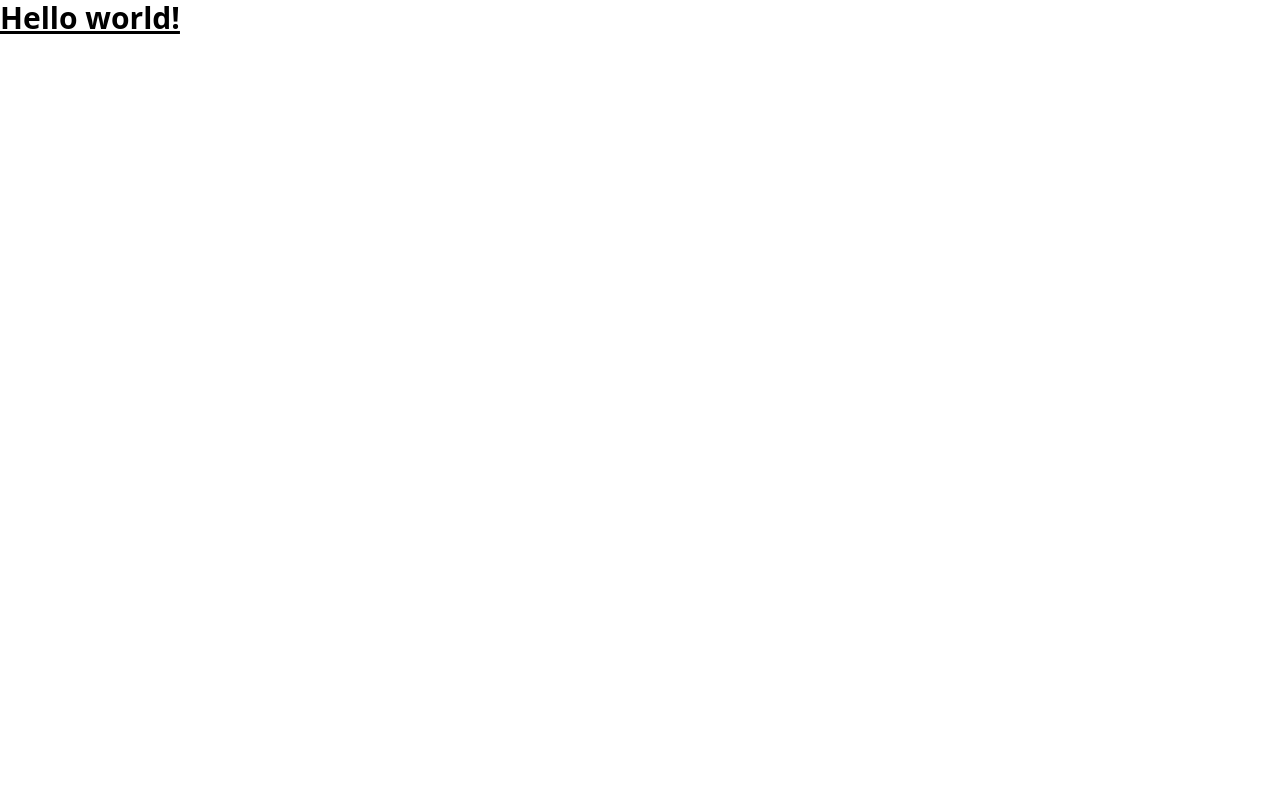
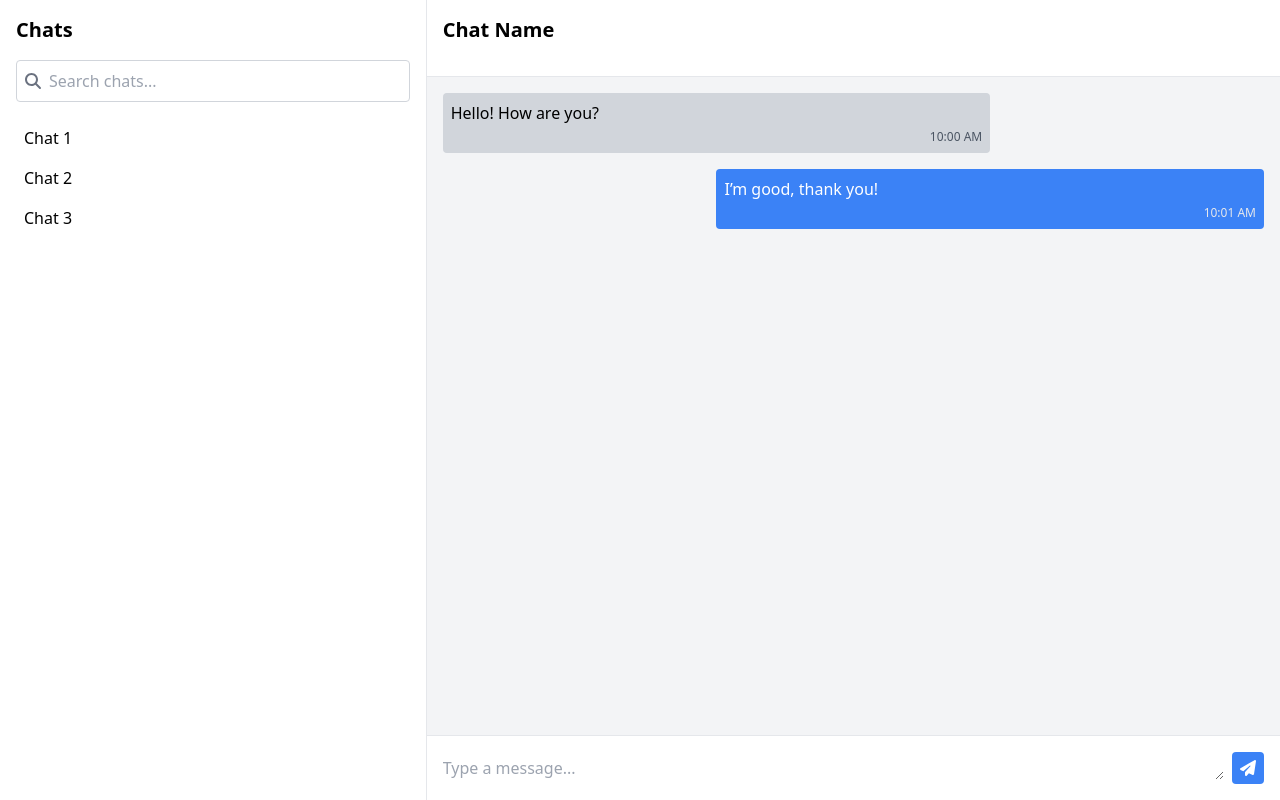
Before and after one commit to GabrielAlfaro07/Distributed-Chat-System, a React (Vite) app in the folder distributed-chat-system/: page / in a window 1280 px wide. Built offline with nearby package versions, Linux system fonts and the light colour scheme.

Commit message:
feat: added base screen for chat system

```diff
--- a/distributed-chat-system/package.json
+++ b/distributed-chat-system/package.json
@@ -10,6 +10,8 @@
     "preview": "vite preview"
   },
   "dependencies": {
+    "@fortawesome/free-solid-svg-icons": "^6.6.0",
+    "@fortawesome/react-fontawesome": "^0.2.2",
     "react": "^18.3.1",
     "react-dom": "^18.3.1"
   },
--- a/distributed-chat-system/src/App.jsx
+++ b/distributed-chat-system/src/App.jsx
@@ -1,3 +1,7 @@
+// App.tsx
+import React from "react";
+import HomeScreen from "./components/screens/HomeScreen";
+
 export default function App() {
-  return <h1 className="text-3xl font-bold underline">Hello world!</h1>;
+  return <HomeScreen />;
 }
--- /dev/null
+++ b/distributed-chat-system/src/components/buttons/SendButton.tsx
@@ -0,0 +1,21 @@
+// SendButton.tsx
+import React from "react";
+import { FontAwesomeIcon } from "@fortawesome/react-fontawesome";
+import { faPaperPlane } from "@fortawesome/free-solid-svg-icons";
+
+interface SendButtonProps {
+  onClick: () => void;
+}
+
+const SendButton: React.FC<SendButtonProps> = ({ onClick }) => {
+  return (
+    <button
+      onClick={onClick}
+      className="bg-blue-500 text-white p-2 rounded flex items-center justify-center"
+    >
+      <FontAwesomeIcon icon={faPaperPlane} />
+    </button>
+  );
+};
+
+export default SendButton;
--- /dev/null
+++ b/distributed-chat-system/src/components/inputs/Input.tsx
@@ -0,0 +1,40 @@
+// Input.tsx
+import React, { useState, useRef, useEffect } from "react";
+
+interface InputProps extends React.TextareaHTMLAttributes<HTMLTextAreaElement> {
+  onInputResize?: (height: number) => void;
+}
+
+const Input: React.FC<InputProps> = ({ onInputResize, ...props }) => {
+  const [text, setText] = useState("");
+  const textAreaRef = useRef<HTMLTextAreaElement>(null);
+
+  const handleChange = (e: React.ChangeEvent<HTMLTextAreaElement>) => {
+    setText(e.target.value);
+    if (textAreaRef.current) {
+      textAreaRef.current.style.height = "auto"; // Reset height to auto
+      textAreaRef.current.style.height = `${textAreaRef.current.scrollHeight}px`; // Set to scroll height
+      if (onInputResize) onInputResize(textAreaRef.current.scrollHeight);
+    }
+  };
+
+  useEffect(() => {
+    if (textAreaRef.current) {
+      textAreaRef.current.style.height = "auto";
+      textAreaRef.current.style.height = `${textAreaRef.current.scrollHeight}px`;
+    }
+  }, [text]);
+
+  return (
+    <textarea
+      ref={textAreaRef}
+      value={text}
+      onChange={handleChange}
+      className="w-full p-2 border border-gray-300 rounded focus:outline-none resize-none overflow-hidden"
+      rows={1}
+      {...props}
+    />
+  );
+};
+
+export default Input;
--- /dev/null
+++ b/distributed-chat-system/src/components/inputs/MessageInput.tsx
@@ -0,0 +1,20 @@
+// MessageInput.tsx
+import React from "react";
+import Input from "./Input";
+import SendButton from "../buttons/SendButton";
+
+const MessageInput: React.FC = () => {
+  const handleSend = () => {
+    // Define the action for sending a message
+    console.log("Message sent");
+  };
+
+  return (
+    <div className="p-4 bg-white border-t border-gray-200 flex items-center">
+      <Input placeholder="Type a message..." className="flex-grow mr-2 " />
+      <SendButton onClick={handleSend} />
+    </div>
+  );
+};
+
+export default MessageInput;
--- /dev/null
+++ b/distributed-chat-system/src/components/messages/Message.tsx
@@ -0,0 +1,32 @@
+// Message.tsx
+import React from "react";
+
+interface MessageProps {
+  content: string;
+  time: string;
+  alignment: "left" | "right";
+}
+
+const Message: React.FC<MessageProps> = ({ content, time, alignment }) => {
+  const isLeftAligned = alignment === "left";
+  return (
+    <div className={`mb-4 flex ${isLeftAligned ? "" : "justify-end"}`}>
+      <div
+        className={`p-2 rounded w-2/3 ${
+          isLeftAligned ? "bg-gray-300" : "bg-blue-500 text-white"
+        }`}
+      >
+        <div>{content}</div>
+        <div
+          className={`text-xs mt-1 ${
+            isLeftAligned ? "text-gray-600" : "text-gray-200"
+          } text-right`}
+        >
+          {time}
+        </div>
+      </div>
+    </div>
+  );
+};
+
+export default Message;
--- /dev/null
+++ b/distributed-chat-system/src/components/screens/HomeScreen.tsx
@@ -0,0 +1,41 @@
+// HomeScreen.tsx
+import React from "react";
+import Sidebar from "../sidebars/Sidebar";
+import Title from "../titles/Title";
+import Message from "../messages/Message";
+import MessageInput from "../inputs/MessageInput";
+
+const HomeScreen: React.FC = () => {
+  return (
+    <div className="flex h-screen bg-gray-100">
+      <Sidebar />
+
+      {/* Main Chat Area */}
+      <main className="flex-1 flex flex-col">
+        {/* Chat Header */}
+        <header className="p-4 bg-white border-b border-gray-200">
+          <Title text="Chat Name" />
+        </header>
+
+        {/* Chat Messages */}
+        <div className="flex-1 p-4 overflow-y-auto">
+          <Message
+            content="Hello! How are you?"
+            time="10:00 AM"
+            alignment="left"
+          />
+          <Message
+            content="I’m good, thank you!"
+            time="10:01 AM"
+            alignment="right"
+          />
+        </div>
+
+        {/* Message Input */}
+        <MessageInput />
+      </main>
+    </div>
+  );
+};
+
+export default HomeScreen;
--- /dev/null
+++ b/distributed-chat-system/src/components/searchbars/Searchbar.tsx
@@ -0,0 +1,33 @@
+// Searchbar.tsx
+import React, { useState } from "react";
+import { FontAwesomeIcon } from "@fortawesome/react-fontawesome";
+import { faSearch } from "@fortawesome/free-solid-svg-icons";
+
+interface SearchbarProps {
+  onSearch: (query: string) => void;
+}
+
+const Searchbar: React.FC<SearchbarProps> = ({ onSearch }) => {
+  const [query, setQuery] = useState("");
+
+  const handleChange = (e: React.ChangeEvent<HTMLInputElement>) => {
+    const value = e.target.value;
+    setQuery(value);
+    onSearch(value); // Pass search text to parent
+  };
+
+  return (
+    <div className="flex items-center mb-4 p-2 border border-gray-300 rounded">
+      <FontAwesomeIcon icon={faSearch} className="text-gray-500 mr-2" />
+      <input
+        type="text"
+        value={query}
+        onChange={handleChange}
+        placeholder="Search chats..."
+        className="w-full outline-none"
+      />
+    </div>
+  );
+};
+
+export default Searchbar;
--- /dev/null
+++ b/distributed-chat-system/src/components/sidebars/Sidebar.tsx
@@ -0,0 +1,29 @@
+// Sidebar.tsx
+import React, { useState } from "react";
+import SidebarItem from "./SidebarItem";
+import Title from "../titles/Title";
+import Searchbar from "../searchbars/Searchbar"; // Adjust path as needed
+
+const Sidebar: React.FC = () => {
+  const [searchQuery, setSearchQuery] = useState("");
+
+  const chats = ["Chat 1", "Chat 2", "Chat 3"]; // Sample chat names
+
+  const filteredChats = chats.filter((chat) =>
+    chat.toLowerCase().includes(searchQuery.toLowerCase())
+  );
+
+  return (
+    <aside className="w-1/3 bg-white border-r border-gray-200 p-4">
+      <Title text="Chats" />
+      <Searchbar onSearch={setSearchQuery} />
+      <ul>
+        {filteredChats.map((chat, index) => (
+          <SidebarItem key={index} name={chat} />
+        ))}
+      </ul>
+    </aside>
+  );
+};
+
+export default Sidebar;
--- /dev/null
+++ b/distributed-chat-system/src/components/sidebars/SidebarItem.tsx
@@ -0,0 +1,14 @@
+// SidebarItem.tsx
+import React from "react";
+
+interface SidebarItemProps {
+  name: string;
+}
+
+const SidebarItem: React.FC<SidebarItemProps> = ({ name }) => {
+  return (
+    <li className="p-2 hover:bg-gray-200 cursor-pointer rounded">{name}</li>
+  );
+};
+
+export default SidebarItem;
--- /dev/null
+++ b/distributed-chat-system/src/components/titles/Title.tsx
@@ -0,0 +1,12 @@
+// Title.tsx
+import React from "react";
+
+interface TitleProps {
+  text: string;
+}
+
+const Title: React.FC<TitleProps> = ({ text }) => {
+  return <h2 className="text-xl font-bold mb-4">{text}</h2>;
+};
+
+export default Title;
```
Also changed, not shown: 1 other file (tests, documents, lock files or other folders).
